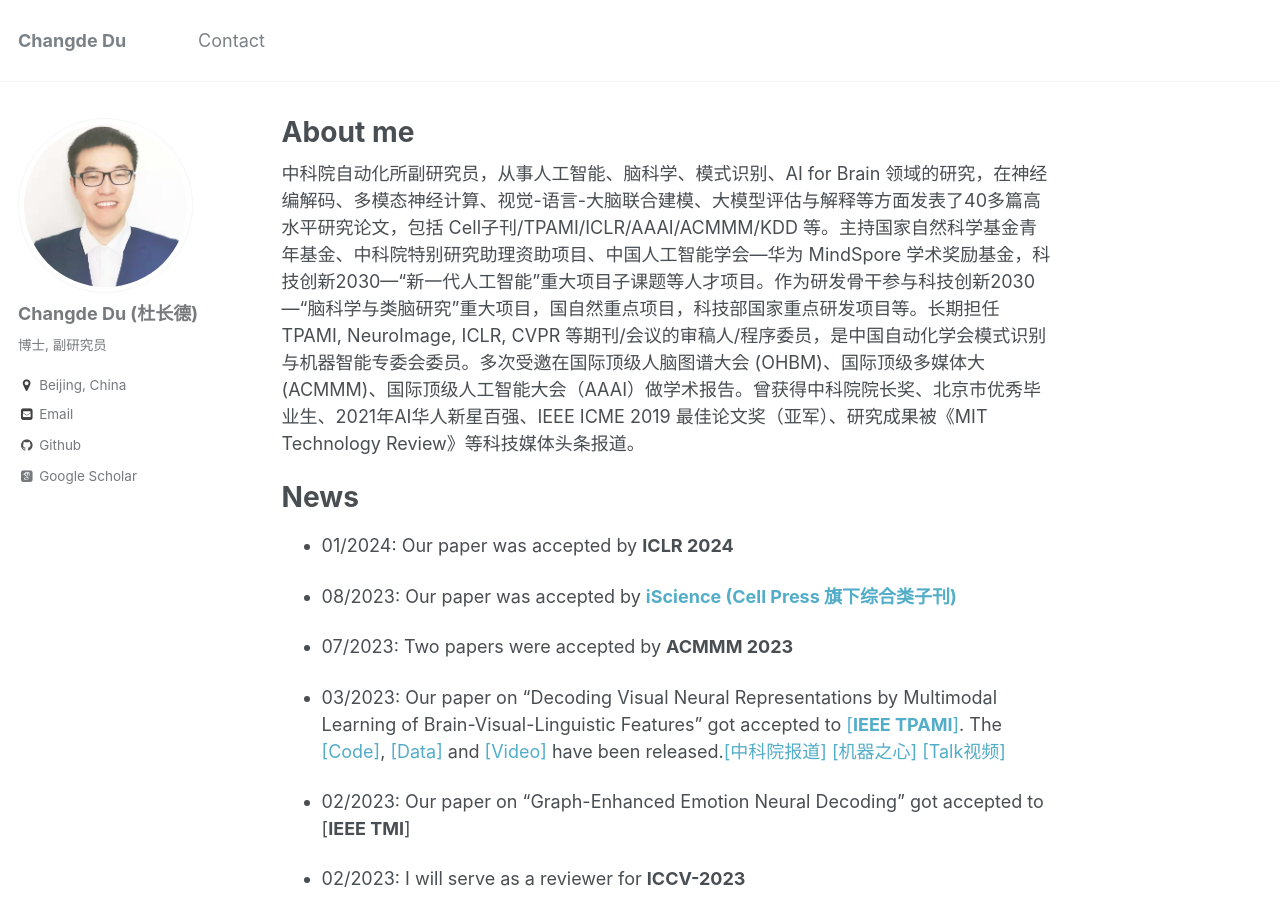
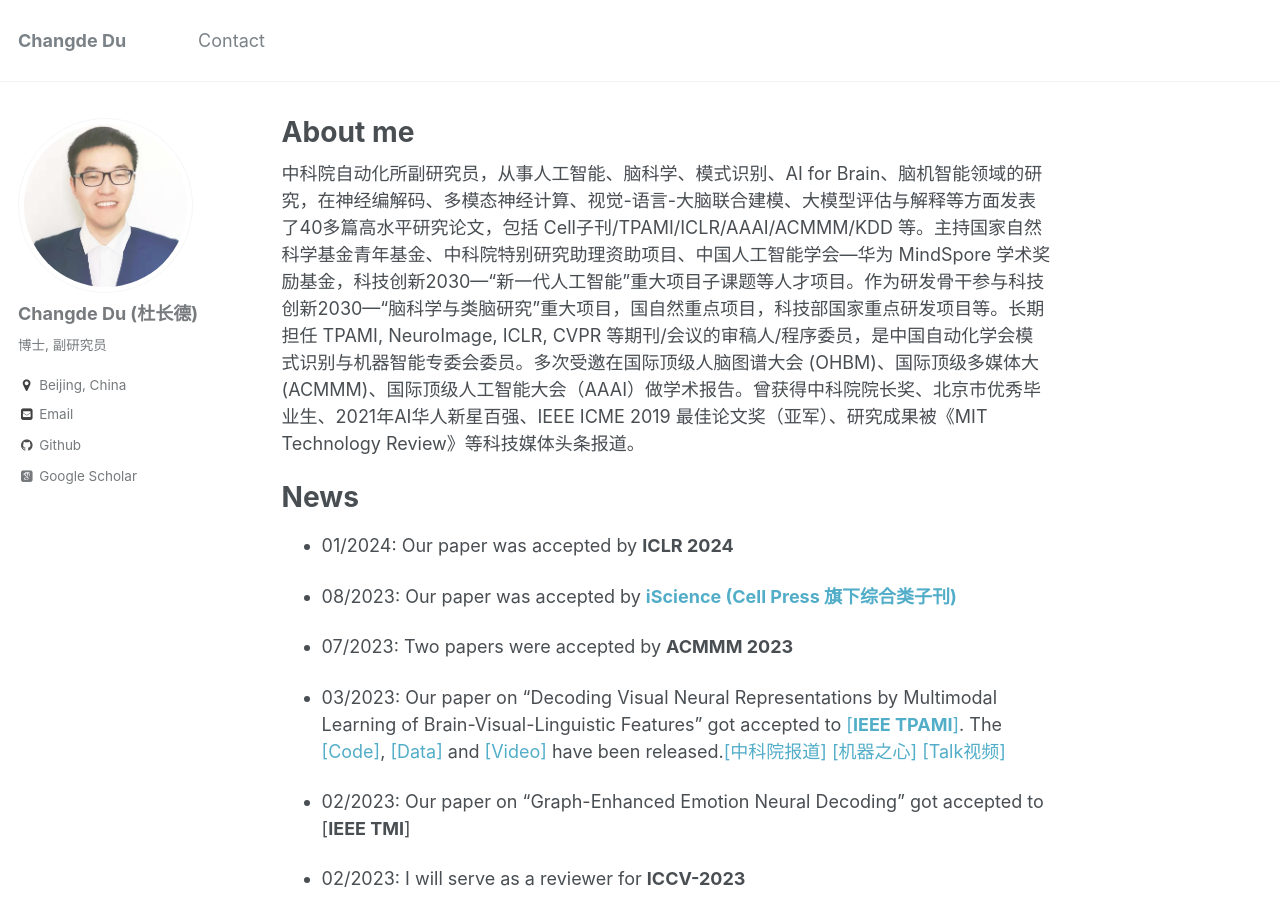
Before and after one commit to ChangdeDu/changdedu.github.io, a Jekyll site: the page built from _pages/about.md, in a window 1280 px wide and 900 px high. Built offline with Jekyll 4.4.1, drawn with Linux system fonts in a browser that asks for light colours; some web fonts are replaced; some of the changed text lies outside the part shown.

Commit message:
Update about.md

```diff
--- a/_pages/about.md
+++ b/_pages/about.md
@@ -8,7 +8,7 @@ redirect_from:
   - /about.html
 ---
 
-中科院自动化所副研究员，从事人工智能、脑科学、模式识别、AI for Brain 领域的研究，在神经编解码、多模态神经计算、视觉-语言-大脑联合建模、大模型评估与解释等方面发表了40多篇高水平研究论文，包括 Cell子刊/TPAMI/ICLR/AAAI/ACMMM/KDD 等。主持国家自然科学基金青年基金、中科院特别研究助理资助项目、中国人工智能学会—华为 MindSpore 学术奖励基金，科技创新2030—“新一代人工智能”重大项目子课题等人才项目。作为研发骨干参与科技创新2030—“脑科学与类脑研究”重大项目，国自然重点项目，科技部国家重点研发项目等。长期担任 TPAMI, NeuroImage, ICLR, CVPR 等期刊/会议的审稿人/程序委员，是中国自动化学会模式识别与机器智能专委会委员。多次受邀在国际顶级人脑图谱大会 (OHBM)、国际顶级多媒体大(ACMMM)、国际顶级人工智能大会（AAAI）做学术报告。曾获得中科院院长奖、北京市优秀毕业生、2021年AI华人新星百强、IEEE ICME 2019 最佳论文奖（亚军）、研究成果被《MIT Technology Review》等科技媒体头条报道。
+中科院自动化所副研究员，从事人工智能、脑科学、模式识别、AI for Brain、脑机智能领域的研究，在神经编解码、多模态神经计算、视觉-语言-大脑联合建模、大模型评估与解释等方面发表了40多篇高水平研究论文，包括 Cell子刊/TPAMI/ICLR/AAAI/ACMMM/KDD 等。主持国家自然科学基金青年基金、中科院特别研究助理资助项目、中国人工智能学会—华为 MindSpore 学术奖励基金，科技创新2030—“新一代人工智能”重大项目子课题等人才项目。作为研发骨干参与科技创新2030—“脑科学与类脑研究”重大项目，国自然重点项目，科技部国家重点研发项目等。长期担任 TPAMI, NeuroImage, ICLR, CVPR 等期刊/会议的审稿人/程序委员，是中国自动化学会模式识别与机器智能专委会委员。多次受邀在国际顶级人脑图谱大会 (OHBM)、国际顶级多媒体大(ACMMM)、国际顶级人工智能大会（AAAI）做学术报告。曾获得中科院院长奖、北京市优秀毕业生、2021年AI华人新星百强、IEEE ICME 2019 最佳论文奖（亚军）、研究成果被《MIT Technology Review》等科技媒体头条报道。
 
 
 # News
```
Also changed, not shown: other parts of _pages/about.md (+2 -0 lines).
